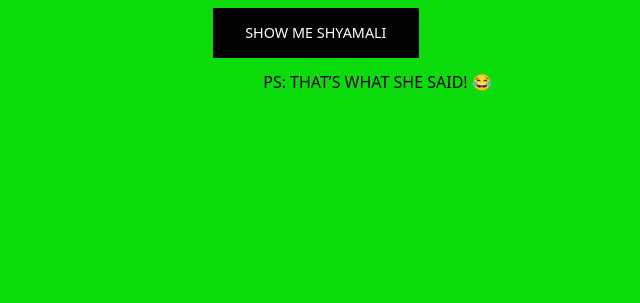
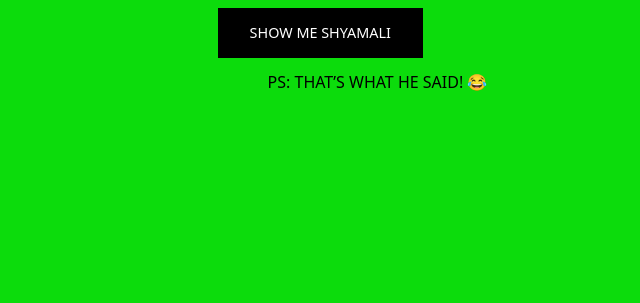
Before and after one commit to shyamali-11/html-portfolio2, a plain HTML site: page index.html in a window 1280 px wide. Shown: the part 1296-1599 px from the top of the page, 640-1280 px from the left. Drawn offline with nearby package versions, Linux system fonts and the light colour scheme.

Commit message:
Update index.html

```diff
--- a/index.html
+++ b/index.html
@@ -55,7 +55,7 @@
       <div class="data-div">
       <p id="myhustle">myhustle</p>
       <a href="https://github.com/shyamali-11"><button id="btn">SHOW ME SHYAMALI</button></a>
-      <p id="shesaid">PS: THAT’S WHAT SHE SAID! 😂</p>
+      <p id="shesaid">PS: THAT’S WHAT HE SAID! 😂</p>
       </div>
 
     </div>
```
